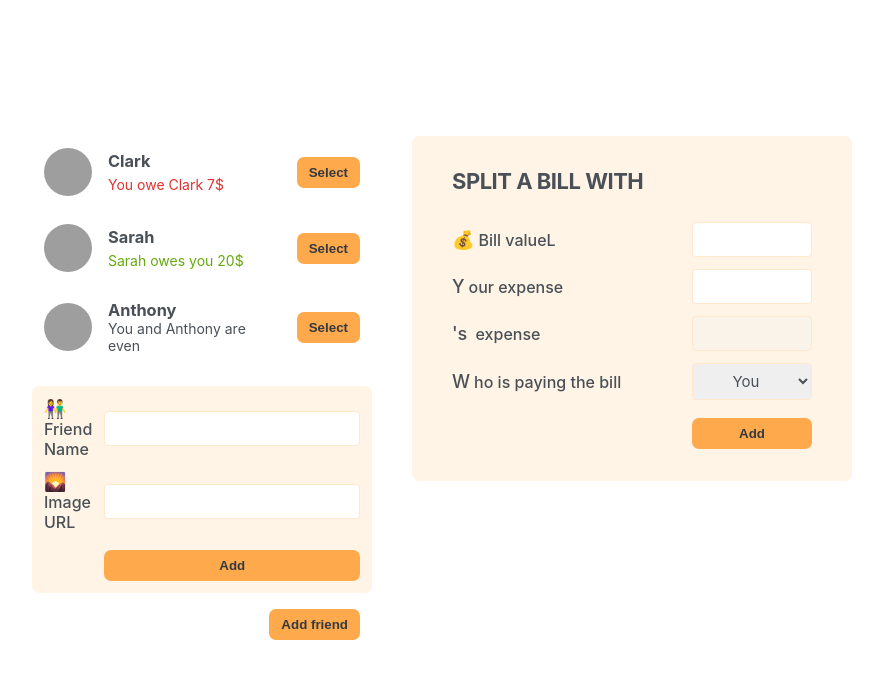
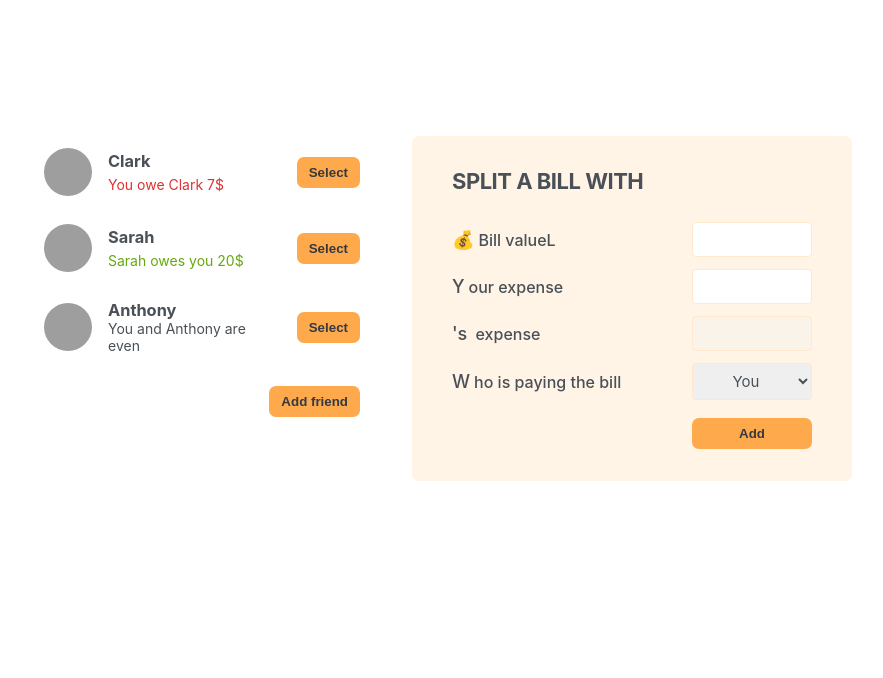
Before and after one commit to VihangaMPS/Eat_N_Split, a React (Create React App) app: page / in a window 1280 px wide. Shown: the top 678 px of the page, without its empty margins (198-1081 px from the left). Built offline with nearby package versions, Linux system fonts and the light colour scheme; grey boxes are pictures that could not be loaded; the HTML template or start-up script is replaced by a standard one.

Commit message:
Displaying the new Friend Form

```diff
--- a/src/App.js
+++ b/src/App.js
@@ -1,3 +1,5 @@
+import {useState} from "react";
+
 const initialFriends = [
     {
         id: 118836,
@@ -21,13 +23,18 @@
 
 
 export default function App() {
+    const [showAddFriend, setShowAddFriend] = useState(false);
+
+    function handleShowAddFriend() {
+        setShowAddFriend(show => !show);
+    }
     return (
         <div
             className="app">
             <div className="sidebar">
                 <FriendsList />
-                <FormAddFriend/>
-                <Button>Add friend</Button>
+                {showAddFriend && <FormAddFriend/>}
+                <Button onClick={handleShowAddFriend}>{showAddFriend ? "Close" : "Add friend"}</Button>
             </div>
 
             <FormSplitBill/>
@@ -74,9 +81,9 @@
     );
 }
 
-function Button({children}) {
+function Button({children, onClick}) {
     return (
-        <button className="button">{children}</button>
+        <button className="button" onClick={onClick}>{children}</button>
     );
 }
 function FormAddFriend() {
```
